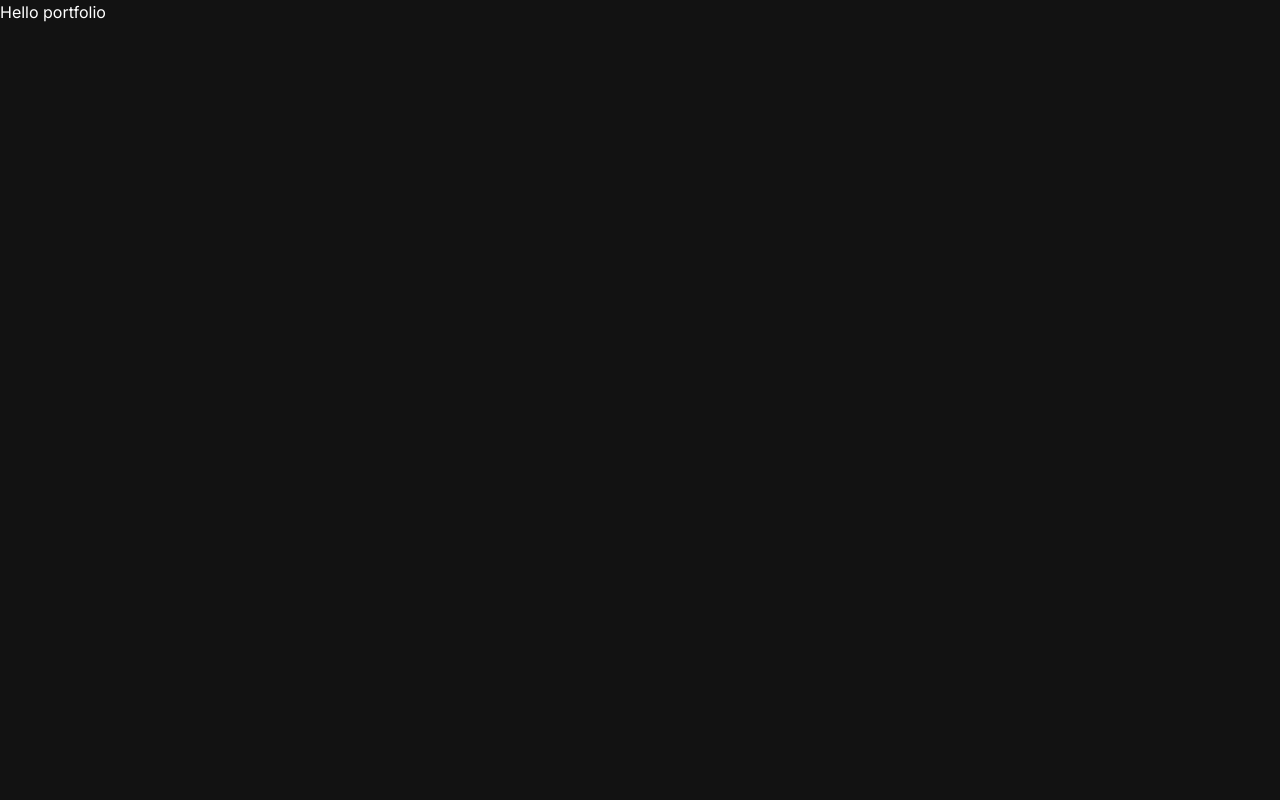
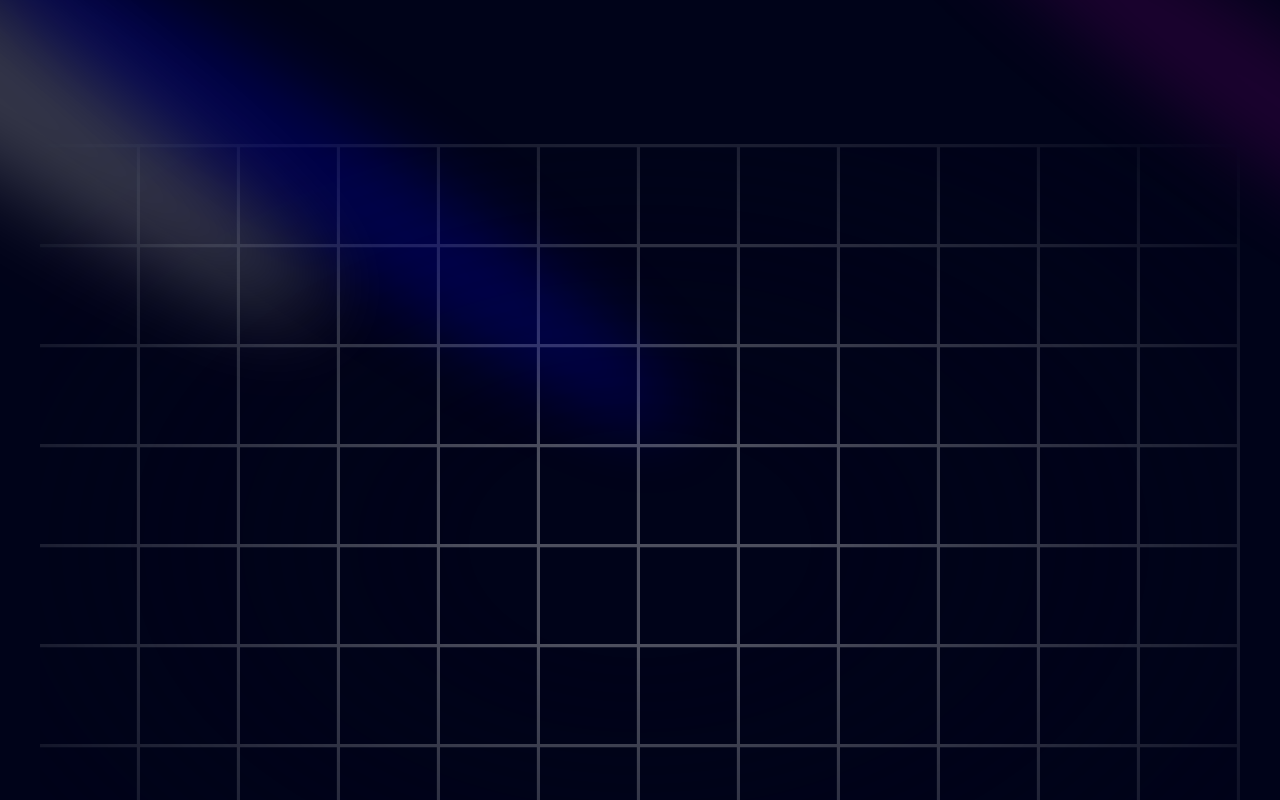
Before and after one commit to SuhailRazi/Next.Js_Portfolio, a Next.js app: page / in a window 1280 px wide. Shown: the top 800 px of the page. Built offline with nearby package versions, Linux system fonts and the light colour scheme.

Commit message:
her0 section spotlight and dark mode grid and dot

```diff
--- a/app/globals.css
+++ b/app/globals.css
@@ -1,3 +1,89 @@
 @tailwind base;
 @tailwind components;
 @tailwind utilities;
+
+@layer base {
+  :root {
+    --background: 0 0% 100%;
+    --foreground: 240 10% 3.9%;
+
+    --card: 0 0% 100%;
+    --card-foreground: 240 10% 3.9%;
+
+    --popover: 0 0% 100%;
+    --popover-foreground: 240 10% 3.9%;
+
+    --primary: 240 5.9% 10%;
+    --primary-foreground: 0 0% 98%;
+
+    --secondary: 240 4.8% 95.9%;
+    --secondary-foreground: 240 5.9% 10%;
+
+    --muted: 240 4.8% 95.9%;
+    --muted-foreground: 240 3.8% 46.1%;
+
+    --accent: 240 4.8% 95.9%;
+    --accent-foreground: 240 5.9% 10%;
+
+    --destructive: 0 84.2% 60.2%;
+    --destructive-foreground: 0 0% 98%;
+
+    --border: 240 5.9% 90%;
+    --input: 240 5.9% 90%;
+    --ring: 240 10% 3.9%;
+
+    --radius: 0.5rem;
+  }
+
+  .dark {
+    --background: 240 10% 3.9%;
+    --foreground: 0 0% 98%;
+
+    --card: 240 10% 3.9%;
+    --card-foreground: 0 0% 98%;
+
+    --popover: 240 10% 3.9%;
+    --popover-foreground: 0 0% 98%;
+
+    --primary: 0 0% 98%;
+    --primary-foreground: 240 5.9% 10%;
+
+    --secondary: 240 3.7% 15.9%;
+    --secondary-foreground: 0 0% 98%;
+
+    --muted: 240 3.7% 15.9%;
+    --muted-foreground: 240 5% 64.9%;
+
+    --accent: 240 3.7% 15.9%;
+    --accent-foreground: 0 0% 98%;
+
+    --destructive: 0 62.8% 30.6%;
+    --destructive-foreground: 0 0% 98%;
+
+    --border: 240 3.7% 15.9%;
+    --input: 240 3.7% 15.9%;
+    --ring: 240 4.9% 83.9%;
+  }
+}
+
+@layer base {
+  * {
+    @apply border-border !scroll-smooth;
+  }
+  body {
+    @apply bg-background text-foreground;
+  }
+  button {
+    @apply active:outline-none;
+  }
+}
+
+@layer utilities {
+  .heading {
+    @apply font-bold text-4xl md:text-5xl text-center;
+  }
+
+  .black-gradient {
+    background: linear-gradient(90deg, #161a31 0%, #06091f 100%);
+  }
+}
--- a/app/page.tsx
+++ b/app/page.tsx
@@ -1,10 +1,10 @@
-import Image from "next/image";
+import Hero from "@/components/Hero";
 
 export default function Home() {
   return (
-    <main className="relative">
-      <div>
-        <h1>Hello portfolio</h1>
+    <main className="relative bg-black-100 flex justify-center items-center flex-col overflow-hidden mx-auto sm:px-10 px-5">
+      <div className="max-w-7xl w-full">
+        <Hero />
       </div>
     </main>
   );
--- /dev/null
+++ b/components/Hero.tsx
@@ -0,0 +1,26 @@
+import React from "react";
+import { Spotlight } from "./ui/Spotlight";
+
+const Hero = () => {
+  return (
+    <div className="pb-20 pt-36">
+      <div>
+        <Spotlight
+          className="-top-40 -left-10 md:-left-32 md:-top-20 h-screen"
+          fill="white"
+        />
+        <Spotlight
+          className="top-10 left-full h-[80vh] w-[50vw]"
+          fill="purple"
+        />
+        <Spotlight className="top-28 left-80 h-[80vh] w-[50vw]" fill="blue" />
+      </div>
+      <div className="h-screen w-full dark:bg-black-100 bg-white  dark:bg-grid-white/[0.3] bg-grid-black/[0.2] relative flex items-center justify-center">
+        {/* Radial gradient for the container to give a faded look */}
+        <div className="absolute pointer-events-none inset-0 flex items-center justify-center dark:bg-black-100 bg-white [mask-image:radial-gradient(ellipse_at_center,transparent_20%,black)]" />
+      </div>
+    </div>
+  );
+};
+
+export default Hero;
```
